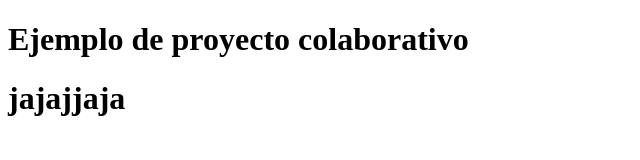
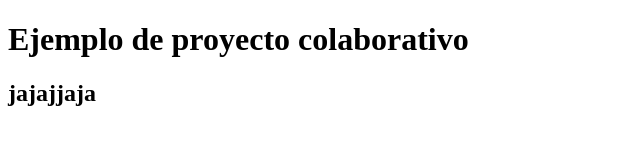
Before and after one commit to doblep97/proyecto-1, a plain HTML site: page index.html in a window 1280 px wide. Shown: the whole page, without its empty margins (0-640 px from the left). Drawn offline with Linux system fonts and the light colour scheme.

Commit message:
otro cambio index.html

```diff
--- a/index.html
+++ b/index.html
@@ -8,6 +8,6 @@
 <body>
     <header></header>
     <h1>Ejemplo de proyecto colaborativo</h1>
-    <h1>jajajjaja</h1>
+    <h2>jajajjaja</h2>
 </body>
 </html>
```
